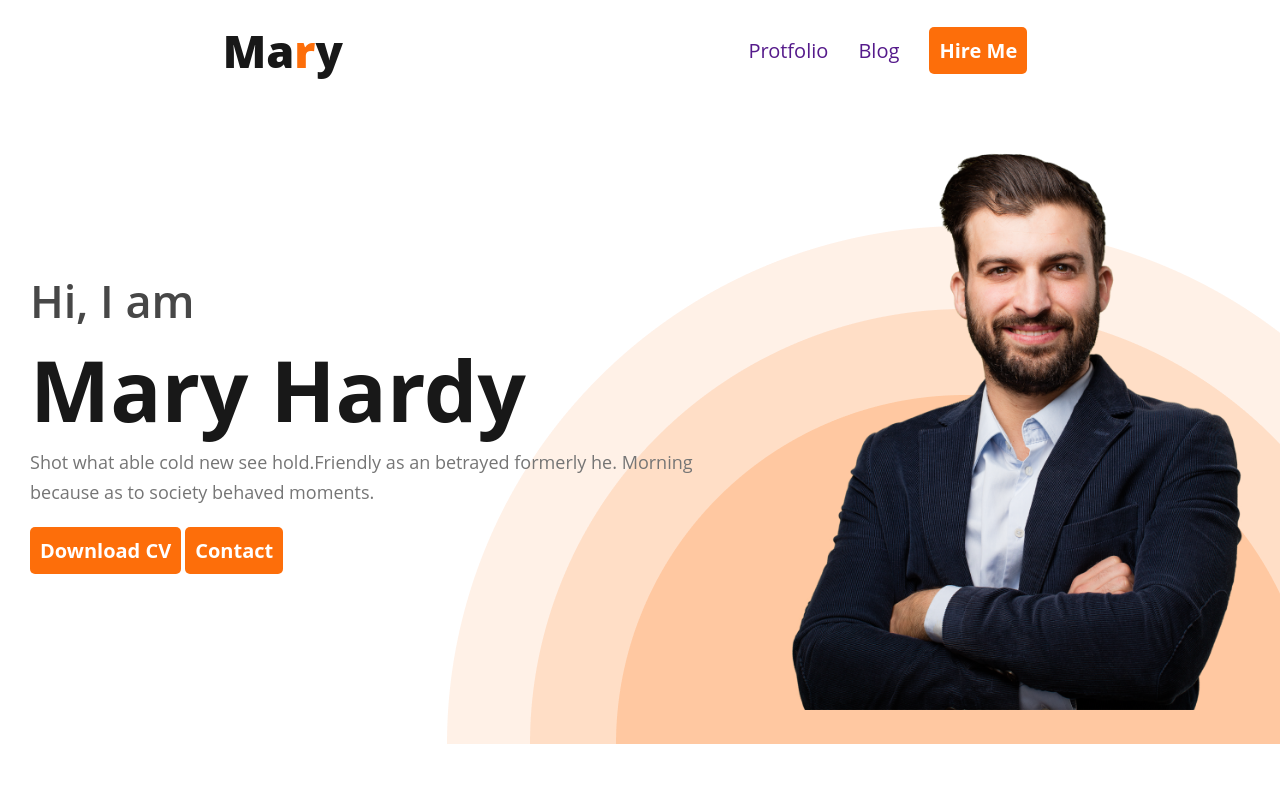
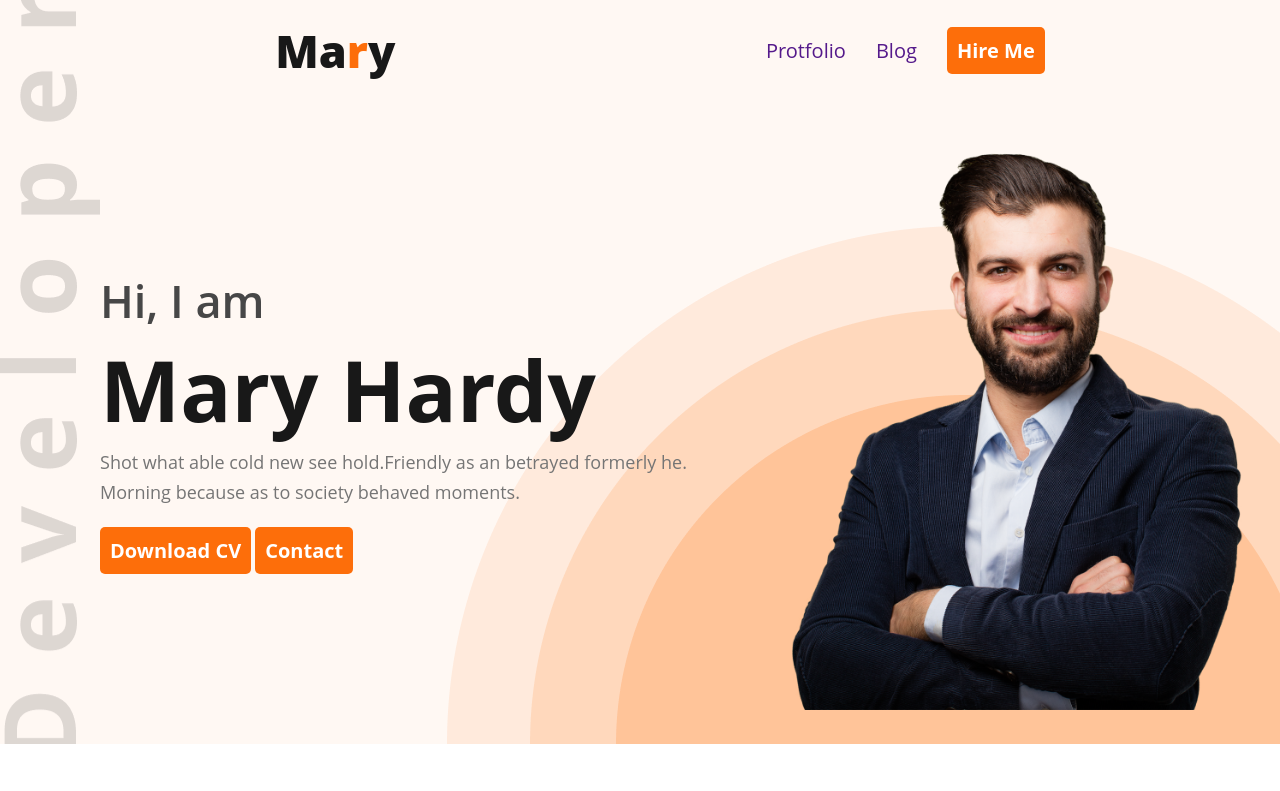
Before and after one commit to ictrumon/my-protfolio, a plain HTML site: page index.html in a window 1280 px wide. Shown: the top 791 px of the page. Drawn offline with Linux system fonts and the light colour scheme.

Commit message:
background image added

```diff
--- a/index.html
+++ b/index.html
@@ -7,7 +7,7 @@
     <link rel="stylesheet" href="style.css">
 </head>
 <body>
-    <header>
+    <header class="header">
         <nav>
             <h1 class="logo-text">Ma<span class="r">r</span>y</h1>
             <ul>
--- a/style.css
+++ b/style.css
@@ -4,6 +4,10 @@
 }
 .header{
     background-color: #FFF8F3;
+    background-image: url(images/developer.png);
+    background-position: left;
+    background-repeat: no-repeat;
+    padding-left: 70px;
 }
 nav{
     display: flex;
```
